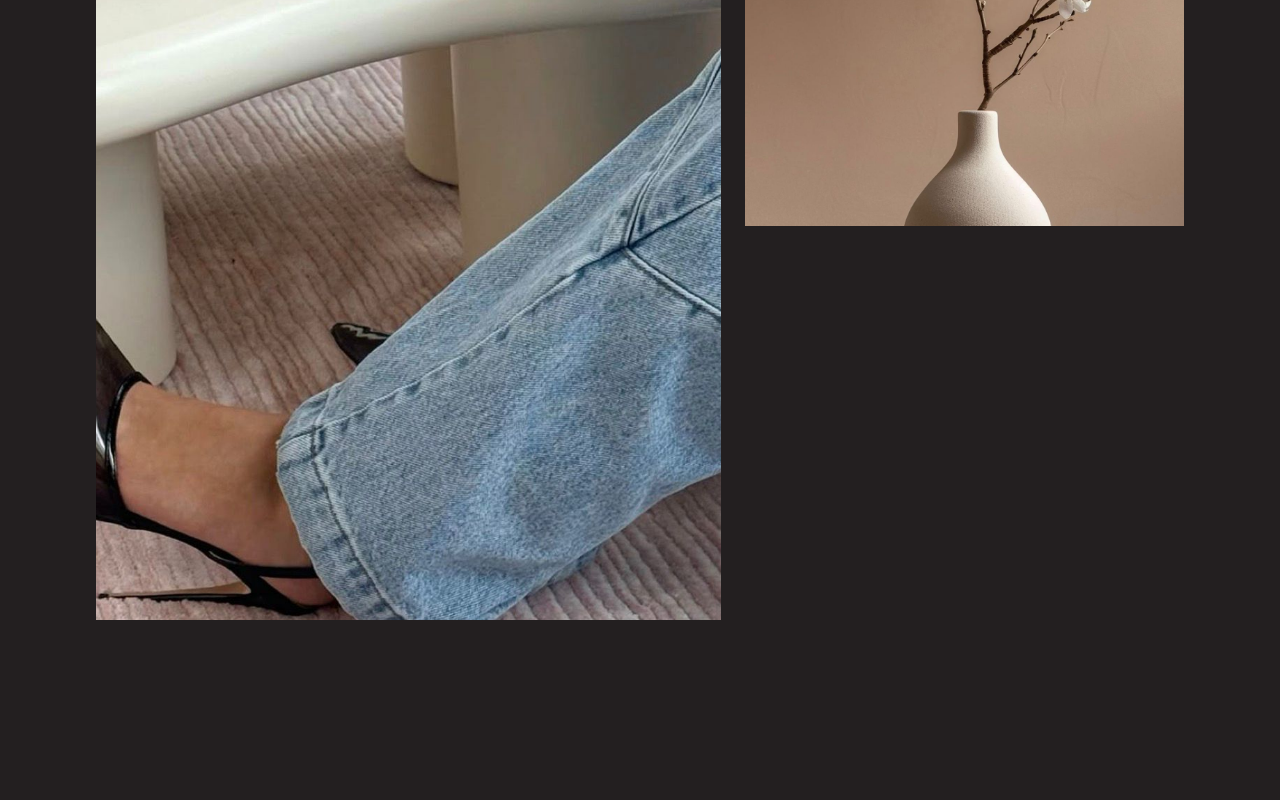
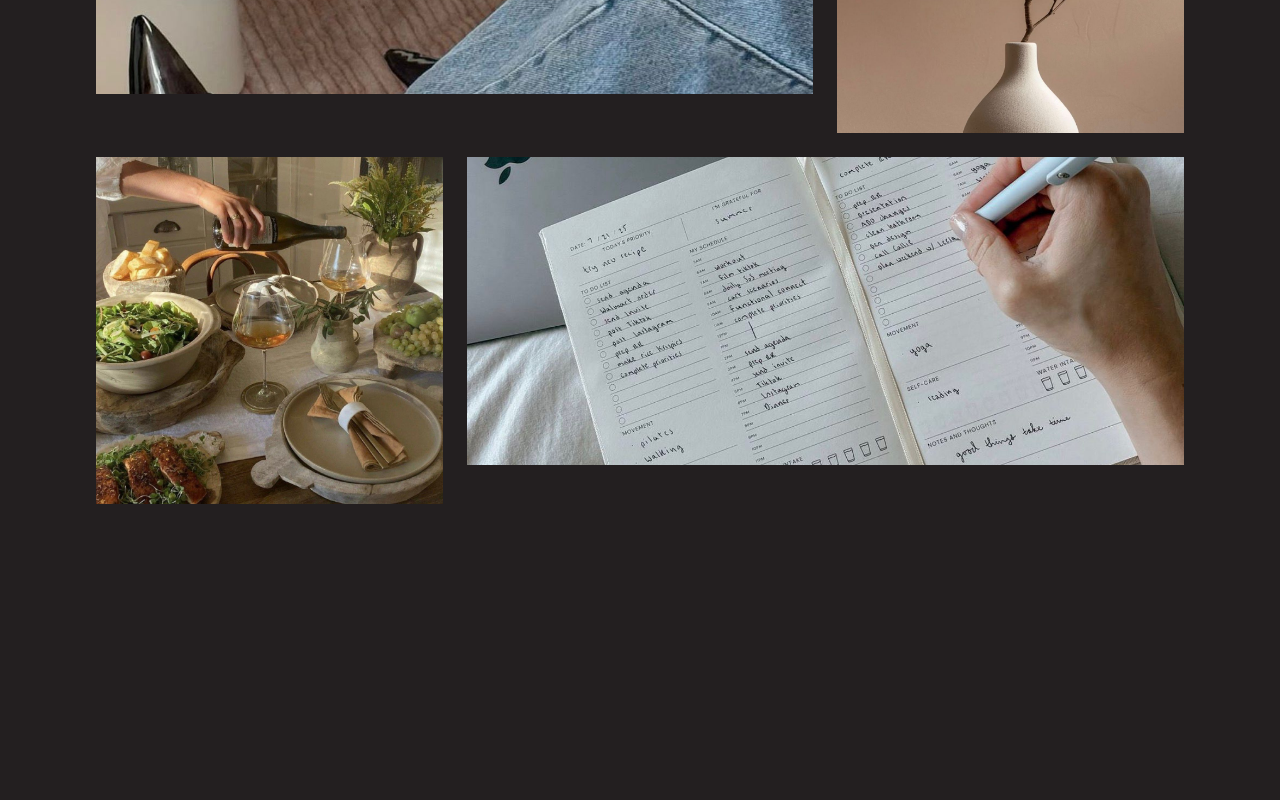
Before and after one commit to desarrolloCoeur/acoh-website, a Next.js app: page / in a window 1280 px wide. Shown: the part 6760-7560 px from the top of the page. Built offline with nearby package versions, Linux system fonts and the light colour scheme.

Commit message:
added sized customization on gallery

```diff
--- a/components/gallery.jsx
+++ b/components/gallery.jsx
@@ -12,9 +12,26 @@ export default function Gallery() {
   const headerRef = useRef(null);
   const imagesRef = useRef([]);
 
+  const images = [
+    { src: "/images/gallery/gallery1.jpeg", alt: "gallery-1", size: "wide" },
+    { src: "/images/gallery/gallery2.jpeg", alt: "gallery-2", size: "medium" },
+    { src: "/images/gallery/gallery3.jpeg", alt: "gallery-3", size: "medium" },
+    { src: "/images/gallery/gallery4.jpeg", alt: "gallery-4", size: "wide" },
+    { src: "/images/gallery/gallery5.jpeg", alt: "gallery-5", size: "wide" },
+    { src: "/images/gallery/gallery6.jpeg", alt: "gallery-6", size: "medium" },
+    { src: "/images/gallery/gallery8.jpeg", alt: "gallery-7", size: "medium" },
+    { src: "/images/gallery/gallery7.jpeg", alt: "gallery-8", size: "wide" },
+  ];
+
+  const sizeClasses = {
+    large: "col-span-12 md:col-span-7 aspect-[3/4]",
+    wide: "col-span-12 md:col-span-8 aspect-[21/9]",
+    medium: "col-span-6 md:col-span-4 aspect-square",
+    small: "col-span-6 md:col-span-3 aspect-square",
+  };
+
   useEffect(() => {
     const ctx = gsap.context(() => {
-      // Header
       gsap.fromTo(
         headerRef.current,
         { opacity: 0, y: 60 },
@@ -31,20 +48,17 @@ export default function Gallery() {
       );
 
       imagesRef.current.forEach((img, i) => {
-        if (img) {
+        if (!img) return;
+
         gsap.fromTo(
           img,
-            {
-              opacity: 0,
-              scale: 0.8,
-              y: 100,
-            },
+          { opacity: 0, scale: 0.9, y: 80 },
           {
             opacity: 1,
             scale: 1,
             y: 0,
             duration: 1,
-              delay: i * 0.1,
+            delay: i * 0.08,
             ease: "power3.out",
             scrollTrigger: {
               trigger: img,
@@ -53,7 +67,6 @@ export default function Gallery() {
           },
         );
 
-          // Parallax on each image
         const imgInner = img.querySelector(".gallery-img");
         if (imgInner) {
           gsap.to(imgInner, {
@@ -67,23 +80,11 @@ export default function Gallery() {
             },
           });
         }
-        }
       });
     }, sectionRef);
 
     return () => ctx.revert();
   }, []);
-
-  const images = [
-    { src: "/images/gallery/gallery1.jpeg", alt: "gallery-1", size: "large" },
-    { src: "/images/gallery/gallery2.jpeg", alt: "gallery-2", size: "small" },
-    { src: "/images/gallery/gallery3.jpeg", alt: "gallery-3", size: "small" },
-    { src: "/images/gallery/gallery4.jpeg", alt: "gallery-4", size: "small" },
-    { src: "/images/gallery/gallery5.jpeg", alt: "gallery-5", size: "small" },
-    { src: "/images/gallery/gallery6.jpeg", alt: "gallery-6", size: "wide" },
-    { src: "/images/gallery/gallery7.jpeg", alt: "gallery-7", size: "medium" },
-    { src: "/images/gallery/gallery8.jpeg", alt: "gallery-8", size: "small" },
-  ];
 
   return (
     <section
@@ -92,6 +93,7 @@ export default function Gallery() {
       className="py-24 md:py-40 bg-foreground text-background overflow-hidden"
     >
       <div className="w-[90%] md:w-[85%] max-w-7xl mx-auto">
+        {/* Header */}
         <div
           ref={headerRef}
           className="mb-16 md:mb-24 flex flex-col lg:flex-row lg:items-end justify-between gap-8"
@@ -110,104 +112,24 @@ export default function Gallery() {
           </p>
         </div>
 
+        {/* Grid */}
         <div className="grid grid-cols-12 gap-4 md:gap-6">
-          {/* Large image */}
+          {images.map((img, i) => (
             <div
-            ref={(el) => (imagesRef.current[0] = el)}
-            className="col-span-12 md:col-span-7 aspect-[4/5] md:aspect-[3/4] relative overflow-hidden group"
+              key={i}
+              ref={(el) => (imagesRef.current[i] = el)}
+              className={`${sizeClasses[img.size]} relative overflow-hidden group`}
             >
               <div className="gallery-img absolute inset-0 w-full h-[115%] -top-[7.5%]">
                 <Image
-                src={images[0].src || "/placeholder.svg"}
-                alt={images[0].alt}
+                  src={img.src}
+                  alt={img.alt}
                   fill
-                className="object-cover transition-transform duration-1000 group-hover:scale-105"
+                  className="object-cover transition-transform duration-1000"
                 />
               </div>
-            <div className="absolute inset-0 bg-foreground/0 group-hover:bg-foreground/20 transition-colors duration-700" />
-            <span className="absolute bottom-6 left-6 text-sm tracking-[0.3em] uppercase font-sans text-background/0 group-hover:text-background/80 transition-colors duration-700">
-              {images[0].alt}
-            </span>
             </div>
-
-          {/* Right column */}
-          <div className="col-span-12 md:col-span-5 grid grid-rows-2 gap-4 md:gap-6">
-            <div
-              ref={(el) => (imagesRef.current[1] = el)}
-              className="aspect-square relative overflow-hidden group"
-            >
-              <div className="gallery-img absolute inset-0 w-full h-[115%] -top-[7.5%]">
-                <Image
-                  src={images[1].src || "/placeholder.svg"}
-                  alt={images[1].alt}
-                  fill
-                  className="object-cover transition-transform duration-1000 group-hover:scale-105"
-                />
-              </div>
-              <div className="absolute inset-0 bg-foreground/0 group-hover:bg-foreground/20 transition-colors duration-700" />
-            </div>
-            <div
-              ref={(el) => (imagesRef.current[2] = el)}
-              className="aspect-square relative overflow-hidden group"
-            >
-              <div className="gallery-img absolute inset-0 w-full h-[115%] -top-[7.5%]">
-                <Image
-                  src={images[2].src || "/placeholder.svg"}
-                  alt={images[2].alt}
-                  fill
-                  className="object-cover transition-transform duration-1000 group-hover:scale-105"
-                />
-              </div>
-              <div className="absolute inset-0 bg-foreground/0 group-hover:bg-foreground/20 transition-colors duration-700" />
-            </div>
-          </div>
-
-          {/* Bottom row */}
-          <div
-            ref={(el) => (imagesRef.current[3] = el)}
-            className="col-span-12 md:col-span-8 aspect-[21/9] relative overflow-hidden group"
-          >
-            <div className="gallery-img absolute inset-0 w-full h-[115%] -top-[7.5%]">
-              <Image
-                src={images[3].src || "/placeholder.svg"}
-                alt={images[3].alt}
-                fill
-                className="object-cover transition-transform duration-1000 group-hover:scale-105"
-              />
-            </div>
-            <div className="absolute inset-0 bg-foreground/0 group-hover:bg-foreground/20 transition-colors duration-700" />
-          </div>
-
-          <div className="col-span-6 md:col-span-4 grid grid-cols-2 gap-4 md:gap-6">
-            <div
-              ref={(el) => (imagesRef.current[4] = el)}
-              className="aspect-square relative overflow-hidden group"
-            >
-              <div className="gallery-img absolute inset-0 w-full h-[115%] -top-[7.5%]">
-                <Image
-                  src={images[4].src || "/placeholder.svg"}
-                  alt={images[4].alt}
-                  fill
-                  className="object-cover transition-transform duration-1000 group-hover:scale-105"
-                />
-              </div>
-              <div className="absolute inset-0 bg-foreground/0 group-hover:bg-foreground/20 transition-colors duration-700" />
-            </div>
-            <div
-              ref={(el) => (imagesRef.current[5] = el)}
-              className="aspect-square relative overflow-hidden group"
-            >
-              <div className="gallery-img absolute inset-0 w-full h-[115%] -top-[7.5%]">
-                <Image
-                  src={images[5].src || "/placeholder.svg"}
-                  alt={images[5].alt}
-                  fill
-                  className="object-cover transition-transform duration-1000 group-hover:scale-105"
-                />
-              </div>
-              <div className="absolute inset-0 bg-foreground/0 group-hover:bg-foreground/20 transition-colors duration-700" />
-            </div>
-          </div>
+          ))}
         </div>
       </div>
     </section>
```
Lines whose indentation alone changed are shown as unchanged.
